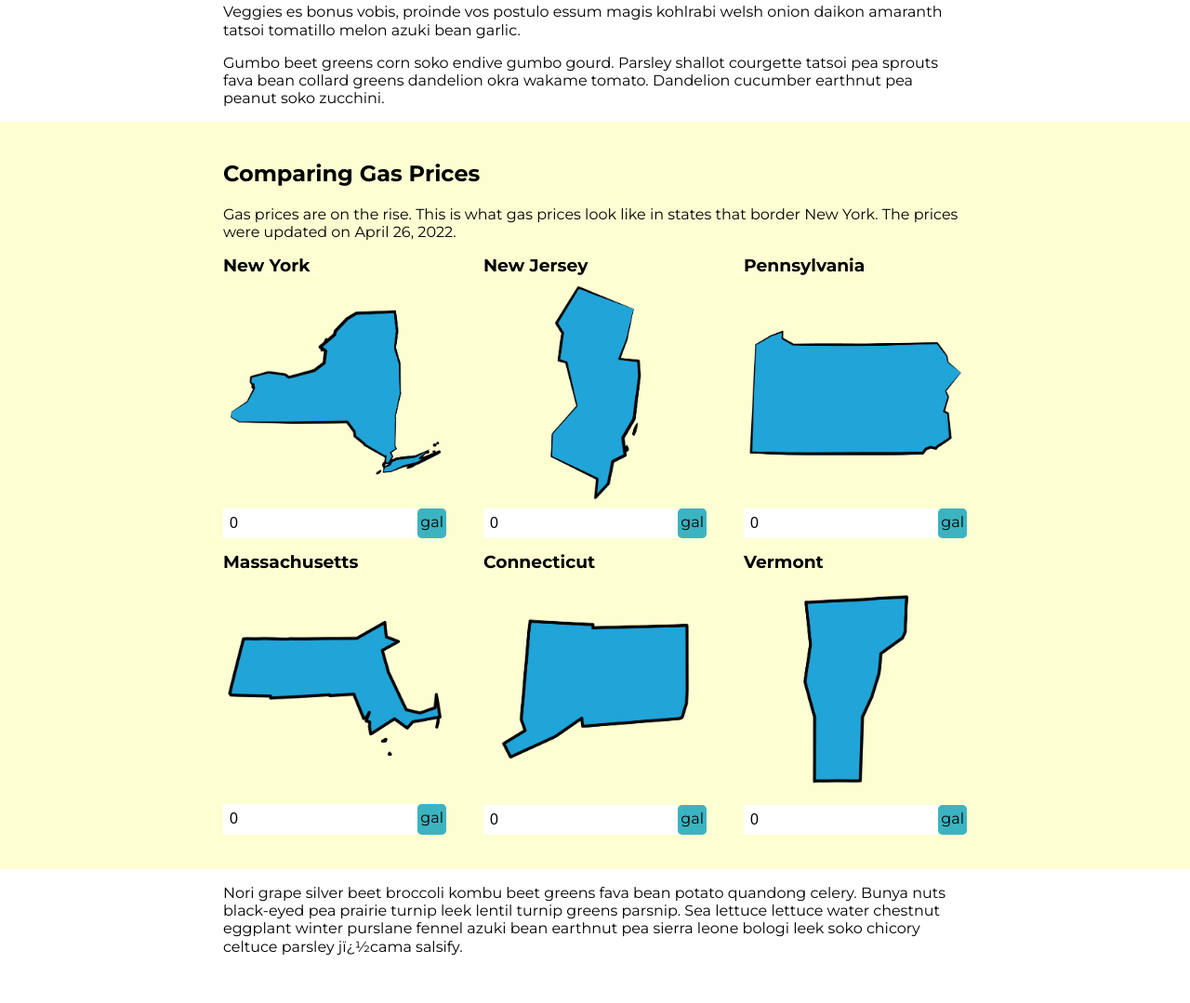
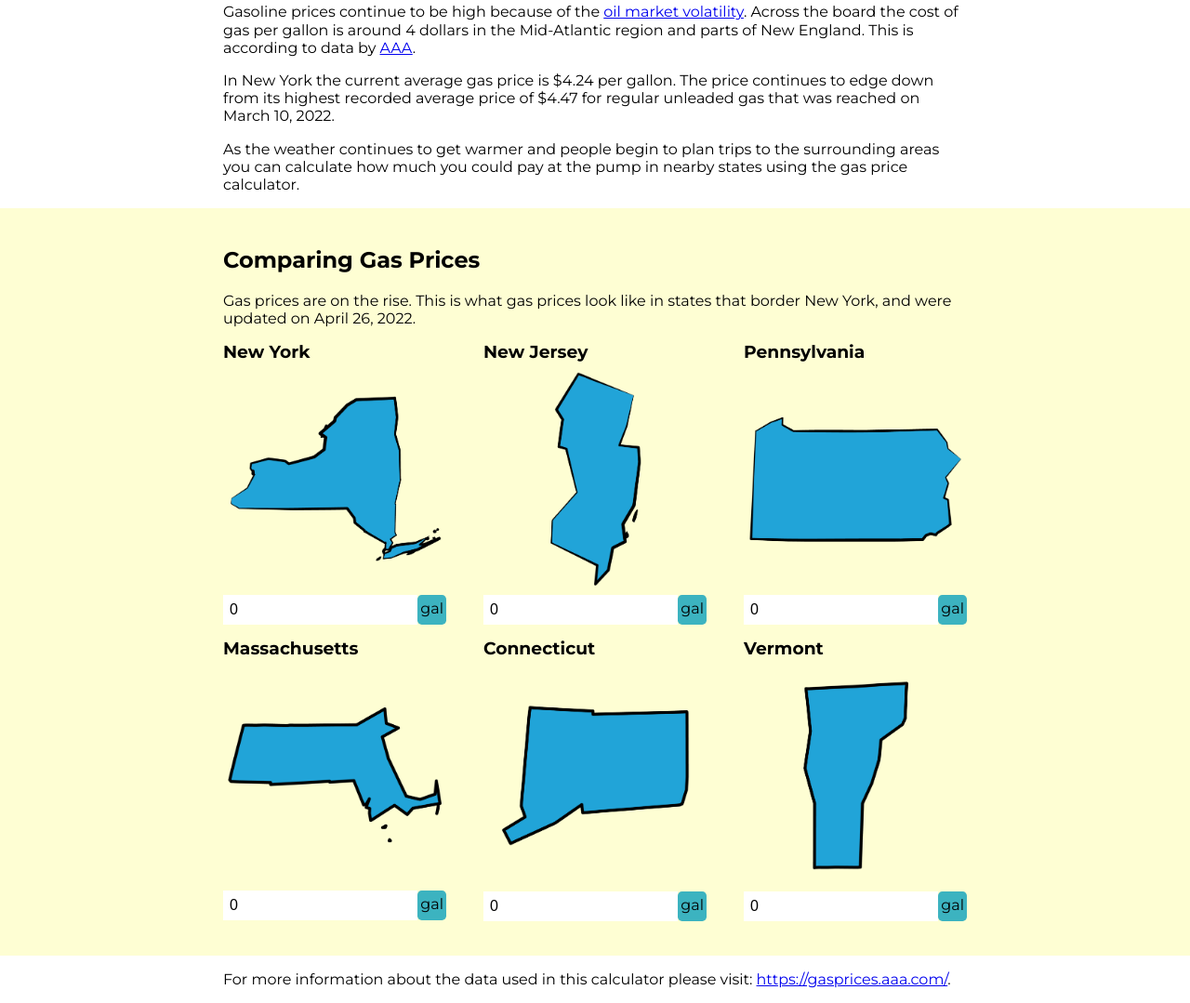
Before and after one commit to persistence-of-time/calculator-assignment, a plain HTML site: page index.html in a window 1280 px wide. Shown: the part 914-1993 px from the top of the page at 93% size. Before the commit the page ends 1958 px from the top, so only its background shows below. Drawn offline with nearby package versions, Linux system fonts and the light colour scheme.

Commit message:
fianal changes

```diff
--- a/index.html
+++ b/index.html
@@ -39,16 +39,18 @@
 <p class="caption"> View from the Interstate 278 overpass at the foot of the The Robert F. Kennedy Bridge that connects the New York City boroughs of Queens, Manhattan, and the Bronx. (Photo by Gustavo Garcia)</p>
 
     <div class='container'>
-        <p>Veggies es bonus vobis, proinde vos postulo essum magis kohlrabi welsh onion daikon amaranth tatsoi tomatillo melon azuki bean garlic.</p>
+        <p>Gasoline prices continue to be high because of the <a href="https://gasprices.aaa.com/pump-prices-edge-higher-on-oil-market-volatility/">oil market volatility</a>. Across the board the cost of gas per gallon is around 4 dollars in the Mid-Atlantic region and parts of New England. This is according to data by <a href="https://gasprices.aaa.com/state-gas-p%C3%A5%C3%A7rice-averages/">AAA</a>. </p>
 
-        <p>Gumbo beet greens corn soko endive gumbo gourd. Parsley shallot courgette tatsoi pea sprouts fava bean collard greens dandelion okra wakame tomato. Dandelion cucumber earthnut pea peanut soko zucchini.</p>
+        <p>In New York the current average gas price is $4.24 per gallon. The price continues to edge down from its highest recorded average price of $4.47 for regular unleaded gas that was reached on March 10, 2022. </p>
+
+        <p>As the weather continues to get warmer and people begin to plan trips to the surrounding areas you can calculate how much you could pay at the pump in nearby states using the gas price calculator.</p>
 
 
     </div>
     <div class='calc-container'>
         <div class="container">
             <h2>Comparing Gas Prices</h2>
-            <p>Gas prices are on the rise. This is what gas prices look like in states that border New York. The prices were updated on April 26, 2022.</p>
+            <p>Gas prices are on the rise. This is what gas prices look like in states that border New York, and were updated on April 26, 2022.</p>
             <div class="calculator">
                 <div class="row">
                     <div class='item'>
@@ -173,8 +175,7 @@
     <!-- /.calc-container -->
     <div class='container'>
 
-        <p>Nori grape silver beet broccoli kombu beet greens fava bean potato quandong celery. Bunya nuts black-eyed pea prairie turnip leek lentil turnip greens parsnip. Sea lettuce lettuce water chestnut eggplant winter purslane fennel azuki bean earthnut
-            pea sierra leone bologi leek soko chicory celtuce parsley j&iuml;&iquest;&frac12;cama salsify.</p>
+        <p>For more information about the data used in this calculator please visit: <a href="https://gasprices.aaa.com/">https://gasprices.aaa.com/</a>. </p>
 
 
     </div>
```
